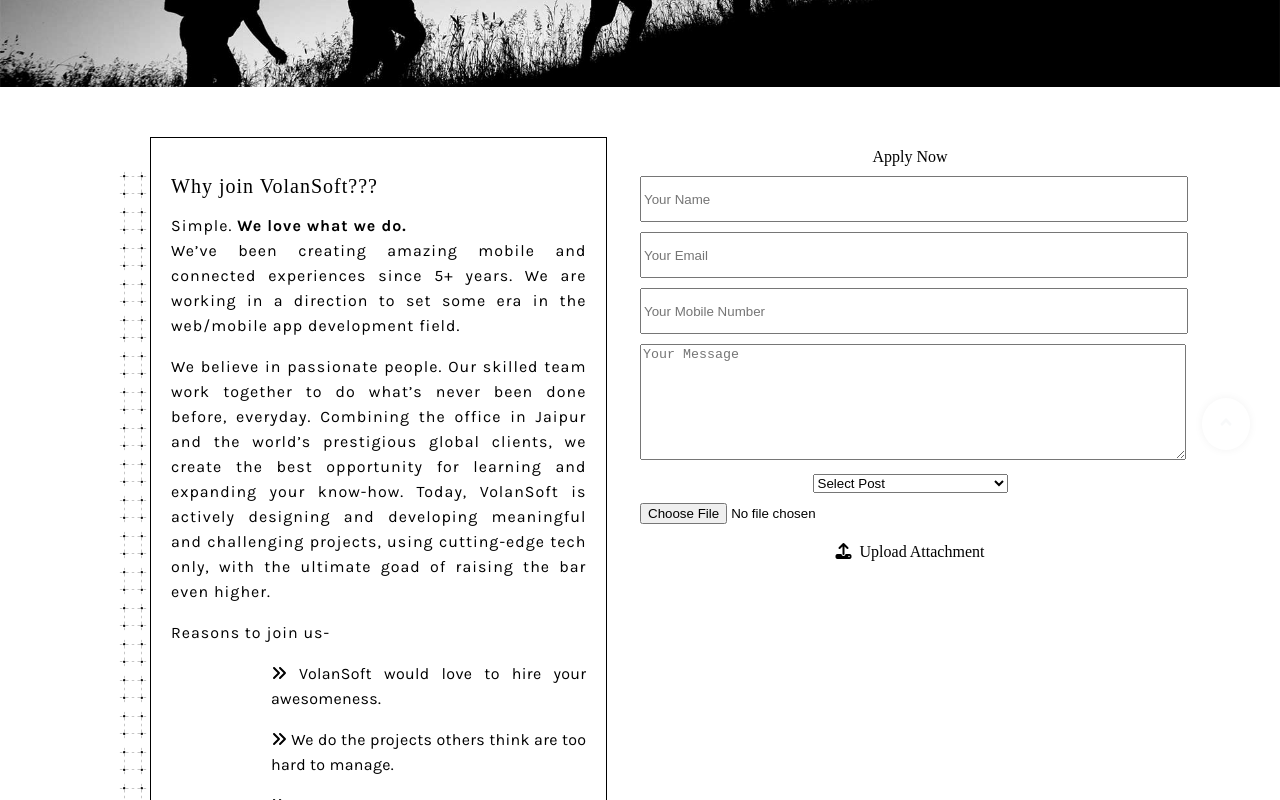
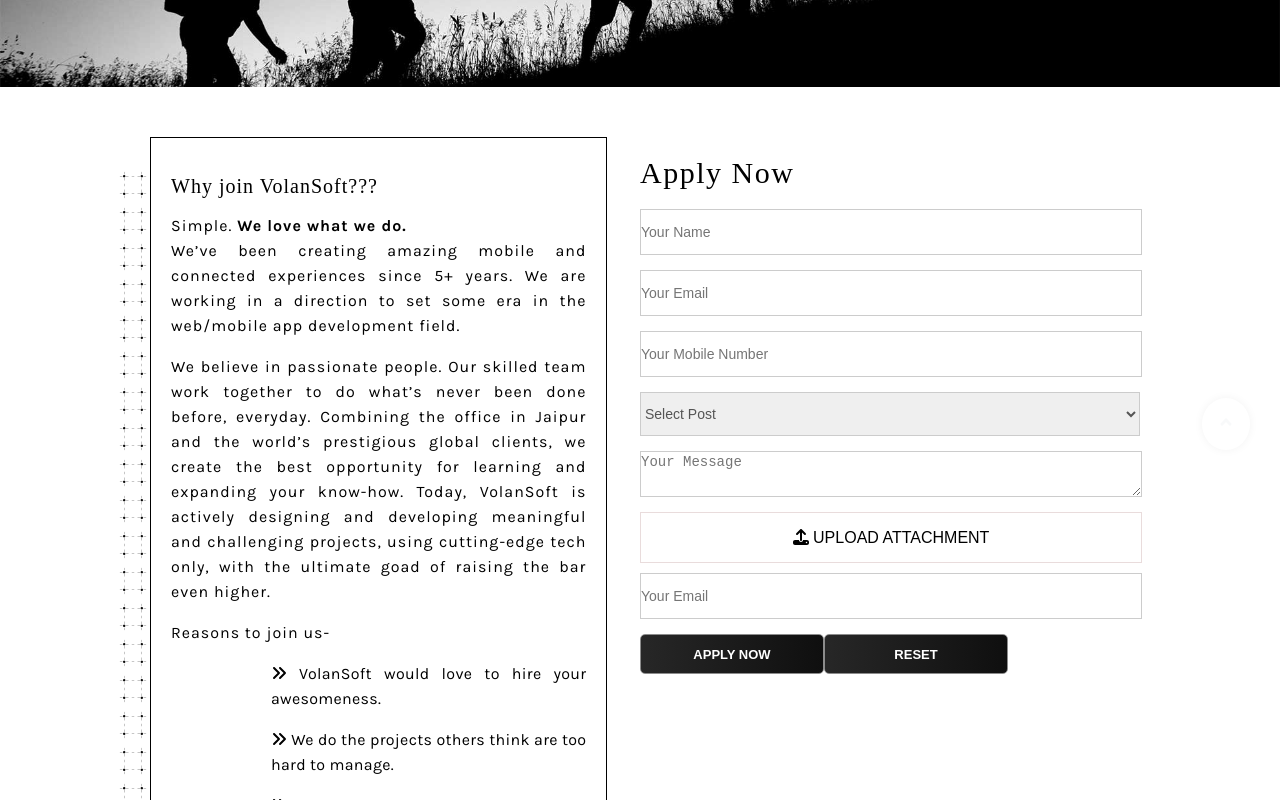
Before and after one commit to smartten/smartten_web, a React (Create React App) app: page /career in a window 1280 px wide. Shown: the part 320-1120 px from the top of the page. Built offline with nearby package versions, Linux system fonts and the light colour scheme.

Commit message:
update a

```diff
--- a/src/pages/Career/Career.scss
+++ b/src/pages/Career/Career.scss
@@ -1,6 +1,6 @@
-.CareerTopBg{
+.CareerTopBg {
   display: block;
-    background-color:#000;
+  background-color: #000;
   background-size: cover;
   height: 50vh;
   background-repeat: no-repeat;
@@ -8,37 +8,35 @@
   position: relative;
   opacity: 1.1;
 
-    ::before{
-
+  ::before {
   }
-    .TopBgDesc{
+  .TopBgDesc {
     position: absolute;
     bottom: 20px;
     color: #fff;
-        font-family: Karla,serif;
+    font-family: Karla, serif;
     padding-left: 200px;
     text-align: left;
-        h1{
+    h1 {
       font-size: 48px;
       line-height: 64px;
     }
 
-        p{
+    p {
       font-size: 24px;
     }
   }
 }
 
-
-.CareerBottom{
+.CareerBottom {
   margin: 50px 100px;
   display: flex;
 
-    .CareerBottomLeft{
+  .CareerBottomLeft {
     position: relative;
     flex: 1;
 
-        .BottomLeftBg{
+    .BottomLeftBg {
       position: absolute;
       width: 80%;
       height: 100%;
@@ -48,37 +46,34 @@
       right: 35px;
       top: 30px;
     }
-        .CareerBottomBg{
+    .CareerBottomBg {
       height: 100%;
     }
 
-        .BottomLeftDesc{
+    .BottomLeftDesc {
       margin-left: 50px;
       background-color: #fff;
-            border: 1px solid #000 ;
+      border: 1px solid #000;
       text-align: left;
       z-index: 1;
       padding: 20px 20px;
-            width: calc(100%/1.3);
+      width: calc(100% / 1.3);
       letter-spacing: 1px;
       line-height: 25px;
       text-align: justify;
-            h2{
+      h2 {
         font-size: 20px;
         line-height: 22px;
         font-weight: 400;
       }
-
-            p{
-                font-family: karla,sans-serif;
+      p {
+        font-family: karla, sans-serif;
         font-size: 16px;
-
-                span{
+        span {
           font-weight: bold;
         }
       }
-
-            .bt-desc-text{
+      .bt-desc-text {
         padding-left: 100px;
         letter-spacing: 0.3px;
         text-align: justify;
@@ -86,7 +81,99 @@
     }
   }
 
-    .CareerBottomRight{
-        flex:1;
+  .CareerBottomRight {
+    flex: 1;
+    text-align: left;
+    text-decoration: none;
+    width: 200px;
+
+    h1{
+      font-size: 30px;
+    line-height: 32px;
+    font-weight: 500;
+    font-family: brandon,serif;
+    letter-spacing: 1.5px;
+
+}
+
+
+    .BottomRightMultiple {
+
+      .form-group {
+        width: 200px;
+        margin-bottom: 15px;
+
+
+        .form-control {
+          border: 1px solid #ccc;
+          height: 44px;
+          width: 500px;
+
+          display: block;
+
+          padding: 0;
+          font-size: 14px;
+          line-height: 1.42857143;
+          color: #555;
+        }
+
+
+      }
+
+      .v-focus{
+        height: 200px;
+      }
+
+      .formUpLoad {
+        border: 1px solid rgb(233, 220, 220);
+        width: 500px;
+        text-align: center;
+        label {
+          display: inline-block;
+          background-color: #fff;
+          color: #000;
+          // padding: 10px;
+          padding-bottom: 15px;
+          font-family: sans-serif;
+
+          cursor: pointer;
+          margin-top: 1rem;
         }
       }
+    }
+    .BottomRightButton{
+      display: flex;
+      justify-content:flex-start;
+
+
+      .RightButtonBlack{
+        position: relative;
+        transition: background-position .5s;
+        background: linear-gradient(to right,#000 0,#272727 50%,#0f0f0f 100%);
+        background-size: 200% auto;
+        color: #fff;
+        text-transform: uppercase;
+        width: 184px;
+        height: 40px;
+        display: block;
+        font-size: 13px;
+        font-weight: 600;
+        border: 1px solid #8c8c8c;
+        border-radius: 5px;
+        line-height: 40px;
+
+        padding: 0 15px;
+      }
+
+      .RightButtonBlack{
+        background-position: right center;
+      }
+
+
+    }
+  }
+}
+
+.Message{
+
+}
--- a/src/pages/Career/index.jsx
+++ b/src/pages/Career/index.jsx
@@ -3,7 +3,7 @@
 import BlogBanner from "../../components/layout/BlogBanner";
 
 import { FontAwesomeIcon } from "@fortawesome/react-fontawesome";
-import { faAnglesRight } from "@fortawesome/free-solid-svg-icons";
+import { faAnglesRight, faUpload } from "@fortawesome/free-solid-svg-icons";
 const Career = () => {
   return (
     <div className="Career">
@@ -75,50 +75,39 @@
         <div className="CareerBottomRight">
           <h1>Apply Now</h1>
           <div className="BottomRightMultiple">
-            <div class="form-group">
+            <div className="form-group">
               <input
                 type="text"
-                class="form-control v-focus"
+                className="form-control "
                 placeholder="Your Name"
                 name="name"
                 id="name"
               />
             </div>
 
-            <div class="form-group">
+            <div className="form-group">
               <input
                 type="text"
-                class="form-control v-focus"
+                className="form-control "
                 placeholder="Your Email"
                 name="email"
                 id="email"
               />
             </div>
 
-            <div class="form-group">
+            <div className="form-group">
               <input
                 type="text"
-                class="form-control v-focus"
+                className="form-control "
                 placeholder="Your Mobile Number"
                 name="mobile_no"
                 id="mobile_no"
               />
             </div>
 
-            <div class="form-group">
-              <textarea
-                cols="30"
-                rows="8"
-                class="form-control v-focus"
-                placeholder="Your Message"
-                name="message"
-                id="message"
-              ></textarea>
-            </div>
-
-            <div class="form-group">
+            <div className="form-group">
               <select
-                class="form-control v-focus"
+                className="form-control form-group "
                 name="posts"
                 id="posts"
                 placeholder="Select Post"
@@ -133,25 +122,40 @@
               </select>
             </div>
 
-            <div class="form-group">
-              <div class="upload upload-type-btn">
-                <input
-                  type="file"
-                  class="invisible"
-                  name="uploadCarrer"
-                  id="uploadCarrer"
-                  onchange="return validateImageExtensionOther(this.value)"
-                />
-                <label for="uploadCarrer" class="ftr-icons upload-icon">
-                  <span>
-                    <i class="fa fa-upload"></i>&nbsp; Upload Attachment
-                  </span>
-                </label>
-              </div>
-              <p class="note-p" id="uploadFile"></p>
+            <div className="form-group Message ">
+              <textarea
+                cols="30"
+                rows="8"
+                className="form-control  v-focus"
+                placeholder="Your Message"
+                name="message"
+                id="message"
+              ></textarea>
             </div>
 
+            <div className="formUpLoad">
+              <input type="file" id="upload" hidden />
+              <label for="upload">
+                <i>
+                  <FontAwesomeIcon icon={faUpload}></FontAwesomeIcon>
+                </i>{" "}
+                UPLOAD ATTACHMENT
+              </label>
+            </div>
 
+            <div className="form-group">
+              <input
+                type="text"
+                className="form-control "
+                placeholder="Your Email"
+                name="email"
+                id="email"
+              />
+            </div>
+          </div>
+          <div className="BottomRightButton">
+            <button className="RightButtonBlack">APPLY NOW</button>
+            <button className="RightButtonBlack">RESET</button>
           </div>
         </div>
       </div>
```
Lines whose indentation alone changed are shown as unchanged.
